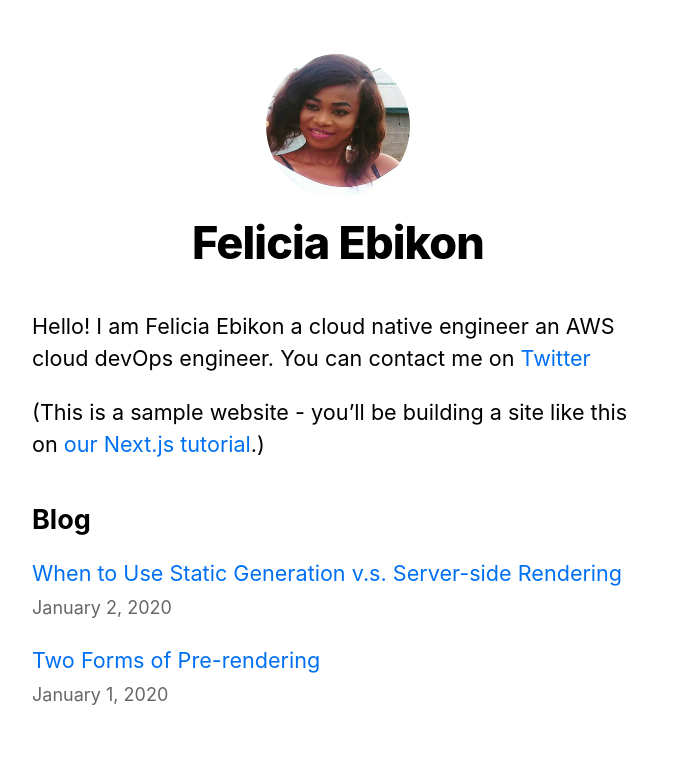
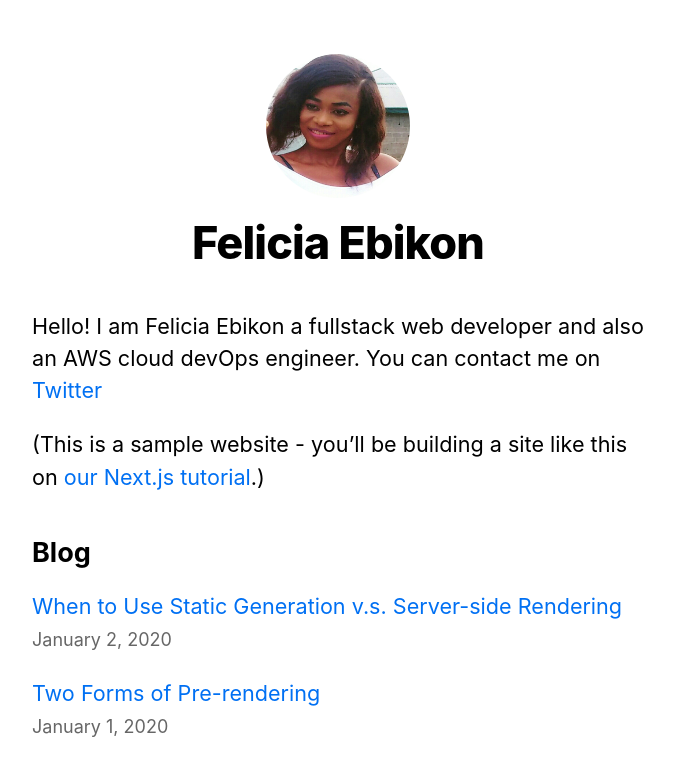
Before and after one commit to Pearlicia/Nextjs-blog, a Next.js app: page / in a window 1280 px wide. Shown: the top 776 px of the page, without its empty margins (302-976 px from the left). Built offline with nearby package versions, Linux system fonts and the light colour scheme.

Commit message:
edit profile

```diff
--- a/pages/index.js
+++ b/pages/index.js
@@ -21,9 +21,8 @@ export default function Home({ allPostsData }) {
         <title>{siteTitle}</title>
       </Head>
       <section className={utilStyles.headingMd}>
-        <p>Hello! I am Felicia Ebikon a cloud native
-          engineer an AWS cloud devOps engineer.
-          You can contact me on <a href="https://twitter.com/pearlicia">Twitter</a>
+        <p>Hello! I am Felicia Ebikon a fullstack web developer and also an AWS cloud devOps engineer.
+          You can contact me on <a href="https://twitter.com/pearlicia25">Twitter</a>
           </p>
         <p>
           (This is a sample website - you’ll be building a site like this on{' '}
```
